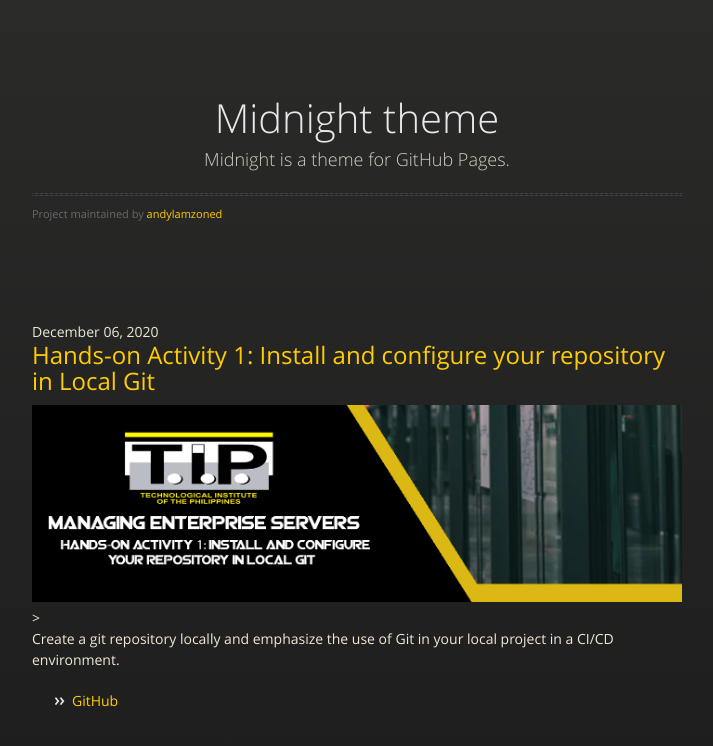
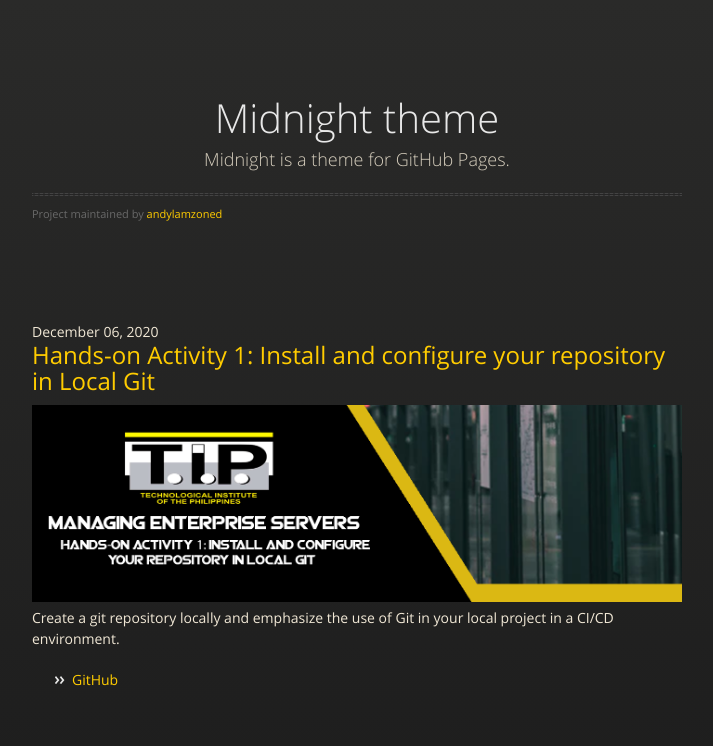
Before and after one commit to andylamzoned/andylamzoned.github.io, a Jekyll site: the page built from index.md, in a window 1280 px wide. Shown: the top 746 px of the page, without its empty margins (283-996 px from the left). Built offline with Jekyll 4.4.1, drawn with Linux system fonts in a browser that asks for light colours.

Commit message:
default.html test

```diff
--- a/_layouts/default.html
+++ b/_layouts/default.html
@@ -34,7 +34,7 @@
             <span class="date">December 06, 2020</span>
             <h2><a href="#">Hands-on Activity 1: Install and configure your repository in Local Git</a></h2>
           </header>
-          <a href="" class="image fit"><img src="assets/images/HA1.jpg" alt="" /></a>>
+          <a href="#" class="image fit"><img src="assets/images/HA1.jpg" alt="" /></a>
 					<p>Create a git repository locally and emphasize the use of Git in your local project in a CI/CD environment.</p>
 					<ul class="actions special">
 					  <li><a href="#" class="button">GitHub</a></li>
```
